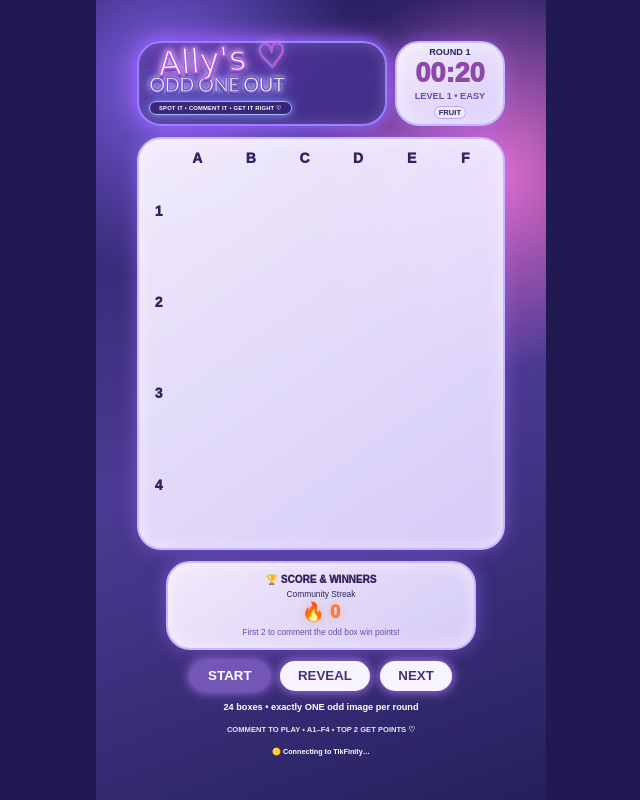
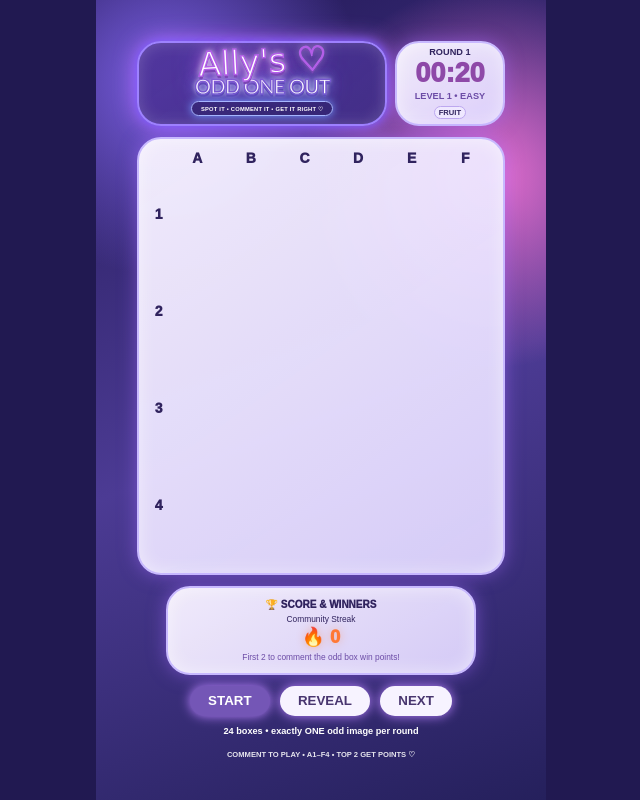
Before and after one commit to MrDDubs/odd-one, a website: page public/index.html in a window 1280 px wide. Shown: the whole page, without its empty margins (319-959 px from the left). Drawn offline with nearby package versions, Linux system fonts and the light colour scheme; no server answers.

Commit message:
Center brand logo block and remove bottom tikfinity status text

```diff
--- a/public/game.js
+++ b/public/game.js
@@ -200,6 +200,7 @@ const elModalTopList = document.getElementById("modalTopList");
 const elModalProgressBar = document.getElementById("modalProgressBar");
 
 function updateTikStatus(connected) {
+  if (!elTikStatus) return;
   if (connected) {
     elTikStatus.textContent = "🟢 TikFinity Connected • LIVE chat ready";
     elTikStatus.style.color = "#48df83";
--- a/public/index.html
+++ b/public/index.html
@@ -28,26 +28,27 @@ body{font-family:Arial,sans-serif;background:#211951;color:#fff}
   overflow:visible;padding:2.2% 4% 2.8%;
   background:linear-gradient(145deg,rgba(80,53,157,.96),rgba(64,45,135,.92));
   border:2px solid #9e82ff;
-  box-shadow:0 0 10px #7358ff,0 0 22px #bd6fff,inset 0 0 16px rgba(255,255,255,.18)
+  box-shadow:0 0 10px #7358ff,0 0 22px #bd6fff,inset 0 0 16px rgba(255,255,255,.18);
+  display:flex;flex-direction:column;align-items:center;justify-content:center;text-align:center;
 }
 .allyword{
   font-family:"Brush Script MT","Segoe Script","Arial Rounded MT Bold",cursive;
   font-size:4.2vh;line-height:.72;color:#fff;
   -webkit-text-stroke:1.5px #b35ee8;
   text-shadow:0 3px 0 #7b46b5,0 0 6px #fff,0 0 15px #f17bff,0 0 28px #8d65ff;
-  transform:rotate(-4deg);margin-left:4%;display:inline-block
+  transform:rotate(-3deg);margin-bottom:0.4vh;display:inline-block;text-align:center;
 }
 .oddtitle{
   font-family:"Arial Rounded MT Bold","Trebuchet MS",Arial,sans-serif;
   font-size:2.55vh;line-height:.92;font-weight:1000;letter-spacing:-.045em;color:#fff;
   -webkit-text-stroke:1.5px #7659cf;
   text-shadow:0 3px 0 #5a48b4,0 0 5px #fff,0 0 13px #79a7ff,0 0 22px #9b63ff;
-  white-space:nowrap
+  white-space:nowrap;text-align:center;
 }
 .tagline{
-  display:inline-block;margin-top:3%;padding:1.4% 4%;border:1.5px solid #a7b6ff;
+  display:inline-block;margin-top:2.5%;padding:1.4% 4%;border:1.5px solid #a7b6ff;
   border-radius:999px;font-size:.72vh;font-weight:900;letter-spacing:.04em;color:#fff;
-  background:rgba(44,31,103,.58);box-shadow:0 0 8px #779cff;white-space:nowrap
+  background:rgba(44,31,103,.58);box-shadow:0 0 8px #779cff;white-space:nowrap;text-align:center;
 }
 .timerbox{text-align:center;padding:4% 2%}
 .timer{font-size:3.4vh;font-weight:1000;color:#8e49a8;transition:color 0.2s}
@@ -349,7 +350,6 @@ body{font-family:Arial,sans-serif;background:#211951;color:#fff}
 
   <div class="status" id="status">24 boxes • exactly ONE odd image per round</div>
   <div class="foot">COMMENT TO PLAY • A1–F4 • TOP 2 GET POINTS ♡</div>
-  <div id="tikStatus" style="text-align:center;font-size:.9vh;font-weight:900;padding:.7%">🟡 Connecting to TikFinity…</div>
 
   <!-- 4-Second Leaderboard Modal -->
   <div class="modal-overlay" id="leaderboardModal">
```
